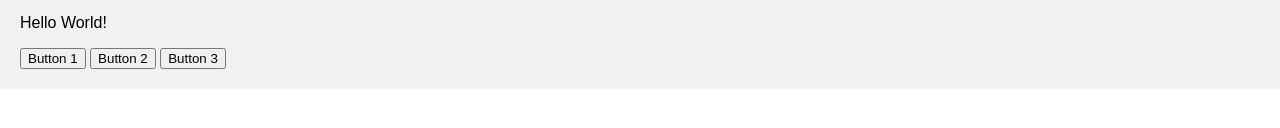
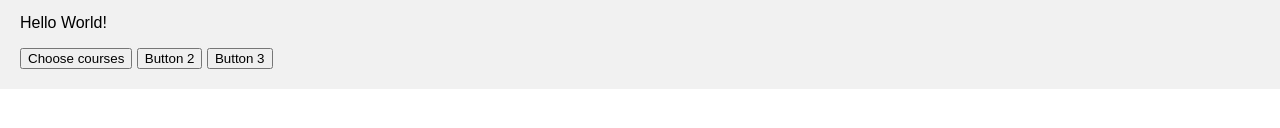
Before and after one commit to h0bbitten/StudymapPlannerFront, a website: page public/html/settings.html in a window 1280 px wide. Both pictures are taken after a click on the element "Click on me". Shown: the part 294-422 px from the top of the page. Drawn offline with Linux system fonts and the light colour scheme.

Commit message:
Settings page

```diff
--- a/public/html/settings.html
+++ b/public/html/settings.html
@@ -30,7 +30,7 @@
                 </script>
               <div class="dropdown-content">
               <p>Hello World!</p>
-            <button>Button 1</button>
+            <button>Choose courses</button>
             <button>Button 2</button>
             <button>Button 3</button>
               </div>
```
